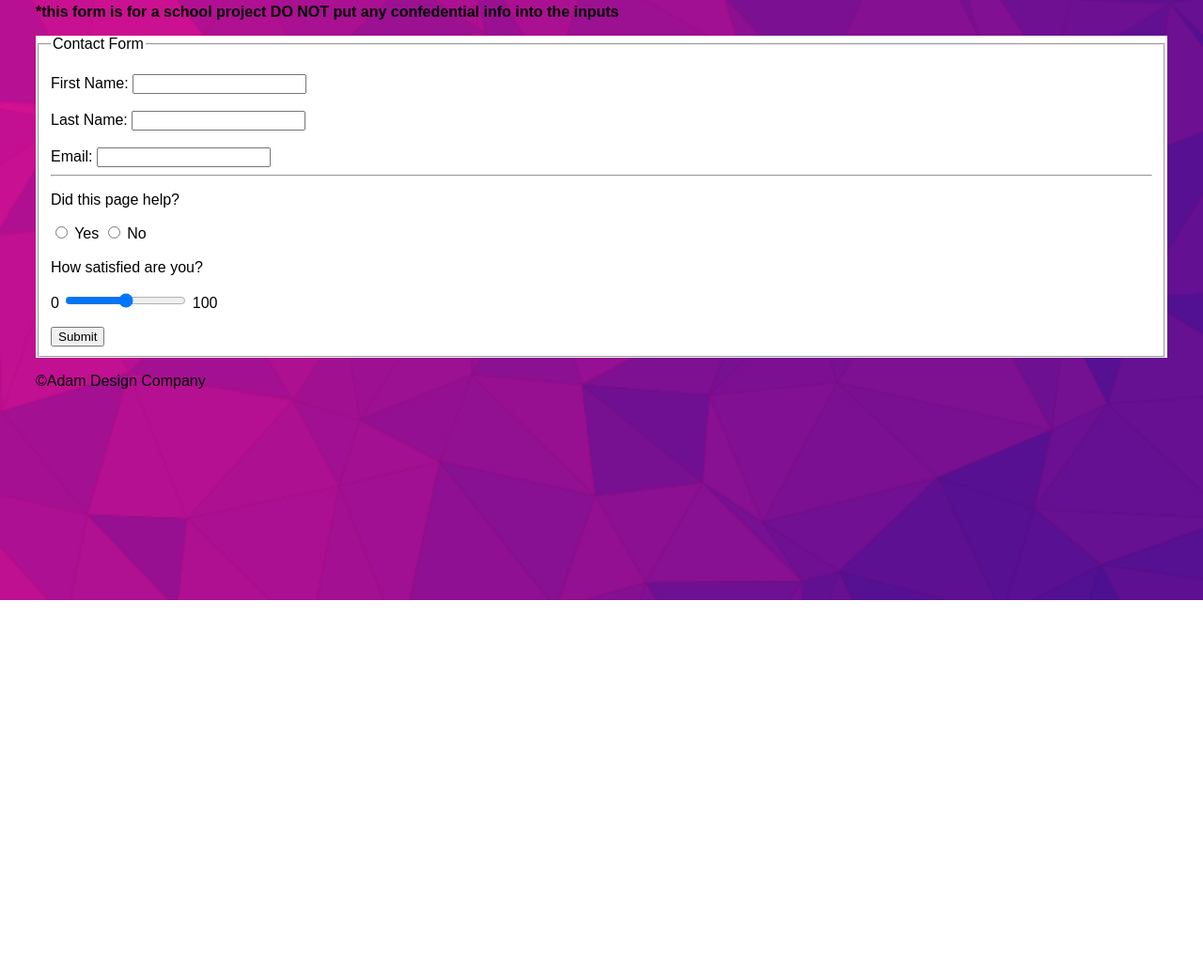
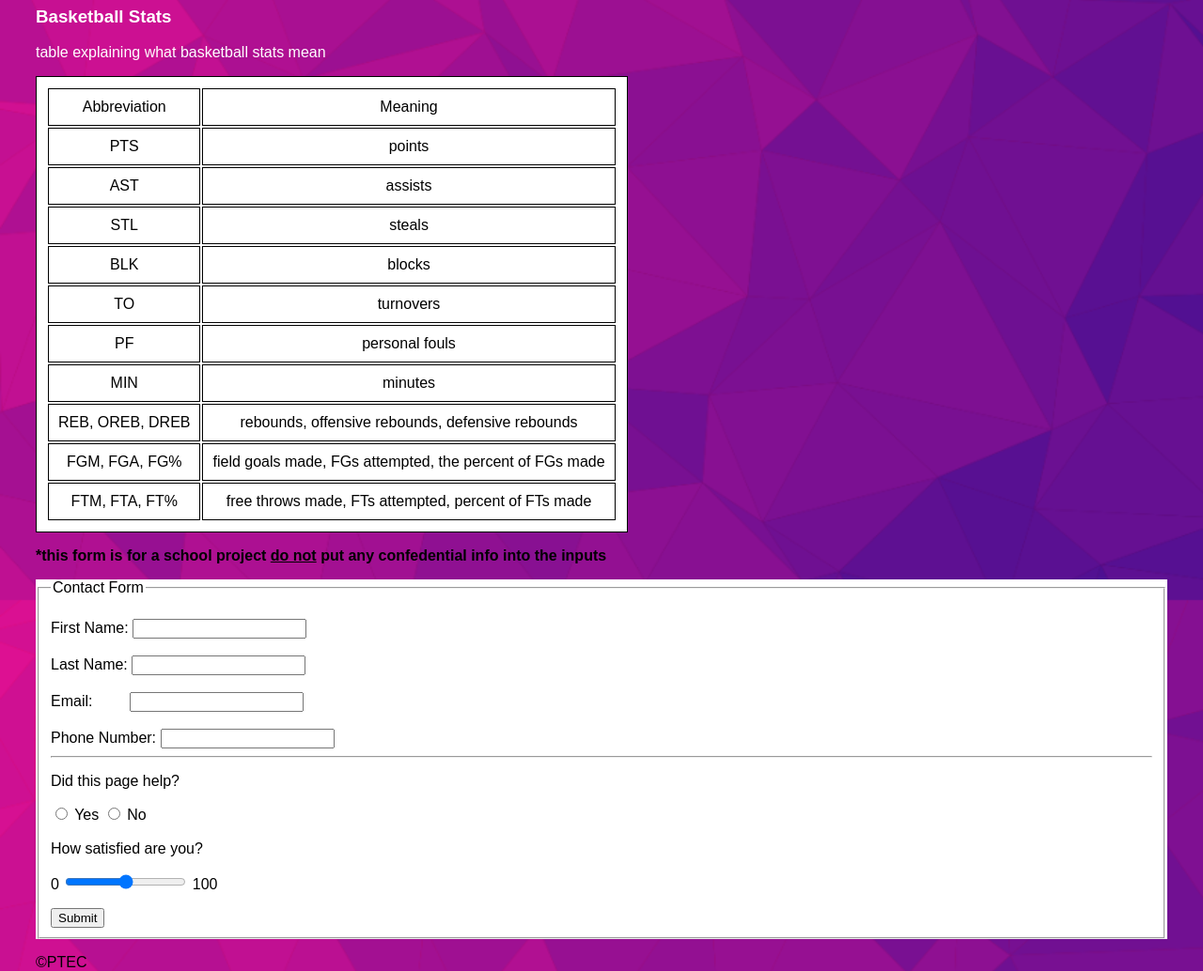
Before and after one commit to ASandler06/unit1-finalproject, a plain HTML site: page index.html in a window 1280 px wide. Shown: the part 509-1543 px from the top of the page at 94% size. Before the commit the page ends 1148 px from the top, so only its background shows below. Drawn offline with Linux system fonts and the light colour scheme.

Commit message:
added a table and tel input

```diff
--- a/index.html
+++ b/index.html
@@ -1,8 +1,8 @@
-<!-- Name: Adam Sandler
+<!-- Name: Adam Baruh Sandler
 Course: Software Development 20S
 Teacher: Mr. Hardman
 School: Pembina Trails Early College
-Data Last Modified: 3/9/2022 -->
+Data Last Modified: 3/14/2022 -->
 <!DOCTYPE html>
 <html lang="en">
   <head>
@@ -14,7 +14,9 @@ Data Last Modified: 3/9/2022 -->
   </head>
   <body>
     <header>
-      <img src="images/bb.jpg" alt="picture of Basketball" />
+      <a href="index.html"
+        ><img src="images/bb.jpg" alt="picture of Basketball"
+      /></a>
       <nav>
         <ul>
           <li><a href="index.html" id="headLink">Home</a></li>
@@ -37,13 +39,63 @@ Data Last Modified: 3/9/2022 -->
             allowfullscreen
           ></iframe>
         </section>
+        <section>
+          <h3>Basketball Stats</h3>
+          <p>table explaining what basketball stats mean</p>
+          <table>
+            <tr>
+              <td>Abbreviation</td>
+              <td>Meaning</td>
+            </tr>
+            <tr>
+              <td>PTS</td>
+              <td>points</td>
+            </tr>
+            <tr>
+              <td>AST</td>
+              <td>assists</td>
+            </tr>
+            <tr>
+              <td>STL</td>
+              <td>steals</td>
+            </tr>
+            <tr>
+              <td>BLK</td>
+              <td>blocks</td>
+            </tr>
+            <tr>
+              <td>TO</td>
+              <td>turnovers</td>
+            </tr>
+            <tr>
+              <td>PF</td>
+              <td>personal fouls</td>
+            </tr>
+            <tr>
+              <td>MIN</td>
+              <td>minutes</td>
+            </tr>
+            <tr>
+              <td>REB, OREB, DREB</td>
+              <td>rebounds, offensive rebounds, defensive rebounds</td>
+            </tr>
+            <tr>
+              <td>FGM, FGA, FG%</td>
+              <td>field goals made, FGs attempted, the percent of FGs made</td>
+            </tr>
+            <tr>
+              <td>FTM, FTA, FT%</td>
+              <td>free throws made, FTs attempted, percent of FTs made</td>
+            </tr>
+          </table>
+        </section>
       </article>
     </main>
     <footer>
       <p>
         <b
-          >*this form is for a school project DO NOT put any confedential info
-          into the inputs</b
+          >*this form is for a school project <u>do not</u> put any confedential
+          info into the inputs</b
         >
       </p>
       <form action="">
@@ -51,19 +103,28 @@ Data Last Modified: 3/9/2022 -->
           <legend>Contact Form</legend>
           <br />
           <!-- user info section -->
+          <!-- input to get users first name -->
           <label for="fname">First Name:</label>
           <input type="text" name="fname" id="fname" /><br /><br />
+          <!-- input to get users last name -->
           <label for="lname">Last Name:</label>
           <input type="text" name="lname" id="lname" /><br /><br />
-          <label for="userEmail">Email:</label>
-          <input type="email" />
+          <!-- input to get users email -->
+          <label for="userEmail"
+            >Email: &nbsp;&nbsp;&nbsp;&nbsp;&nbsp;&nbsp;&nbsp;</label
+          >
+          <input type="email" /><br /><br />
+          <!-- input to get users phone number -->
+          <label for="userPhone">Phone Number:</label>
+          <input type="tel" name="userPhone" id="userPhone" min="8" max="12" />
           <hr />
-          <!-- usre satisfaction section -->
+          <!-- user satisfaction section -->
           <p>Did this page help?</p>
-          <input type="radio" name="didThisHelp" />
+          <input type="radio" name="didThisHelp" required />
           <label for="didThisHelp">Yes</label>
-          <input type="radio" name="didThisHelp" />
+          <input type="radio" name="didThisHelp" required />
           <label for="didThisHelp">No</label><br /><br />
+          <!-- slider for user to show how satisfied they are -->
           <label for="happyRange">How satisfied are you?</label>
           <p>
             0 <input type="range" name="happyRange" min="0" max="100" /> 100
@@ -72,7 +133,7 @@ Data Last Modified: 3/9/2022 -->
           <input type="submit" name="submit" id="submit" />
         </fieldset>
       </form>
-      <p>&#169;Adam Design Company</p>
+      <p>&#169;PTEC</p>
     </footer>
   </body>
 </html>
```
